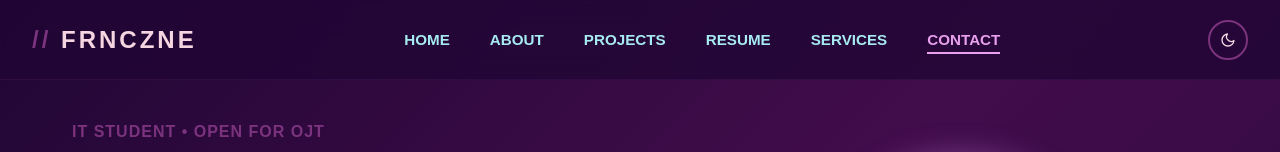
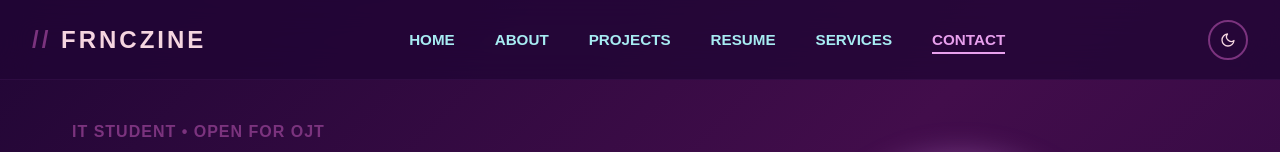
Before and after one commit to frnczine/frnczine.github.io, a React (Vite) app: page / in a window 1280 px wide. Shown: the top 152 px of the page. Built offline with nearby package versions, Linux system fonts and the light colour scheme.

Commit message:
fixed brand section username

```diff
--- a/src/components/Navbar.tsx
+++ b/src/components/Navbar.tsx
@@ -16,7 +16,7 @@ const Navbar = () => {
       if (isClicking.current) return;
 
       const sections = ['home', 'about', 'projects', 'resume', 'services', 'contact'];
-      const scrollPosition = window.scrollY + 120; // Just below your 80px navbar
+      const scrollPosition = window.scrollY + 120;
 
       let currentSection = 'home';
 
@@ -101,10 +101,10 @@ const Navbar = () => {
           onClick={() => handleNavClick('home')}
           style={{ textDecoration: 'none', color: 'var(--brand-color)', fontSize: '1.5rem', fontWeight: 900, letterSpacing: '3px' }}
         >
-          <span><span style={{ color: 'var(--accent-color)' }}>//</span> FRNCZNE</span>
+          <span><span style={{ color: 'var(--accent-color)' }}>//</span> FRNCZINE</span>
         </a>
 
-        {/* DESKTOP LINKS */}
+        {/*DESKTOP*/}
         <ul
           className={`nav-links ${isOpen ? 'open' : ''}`}
           style={{
```
